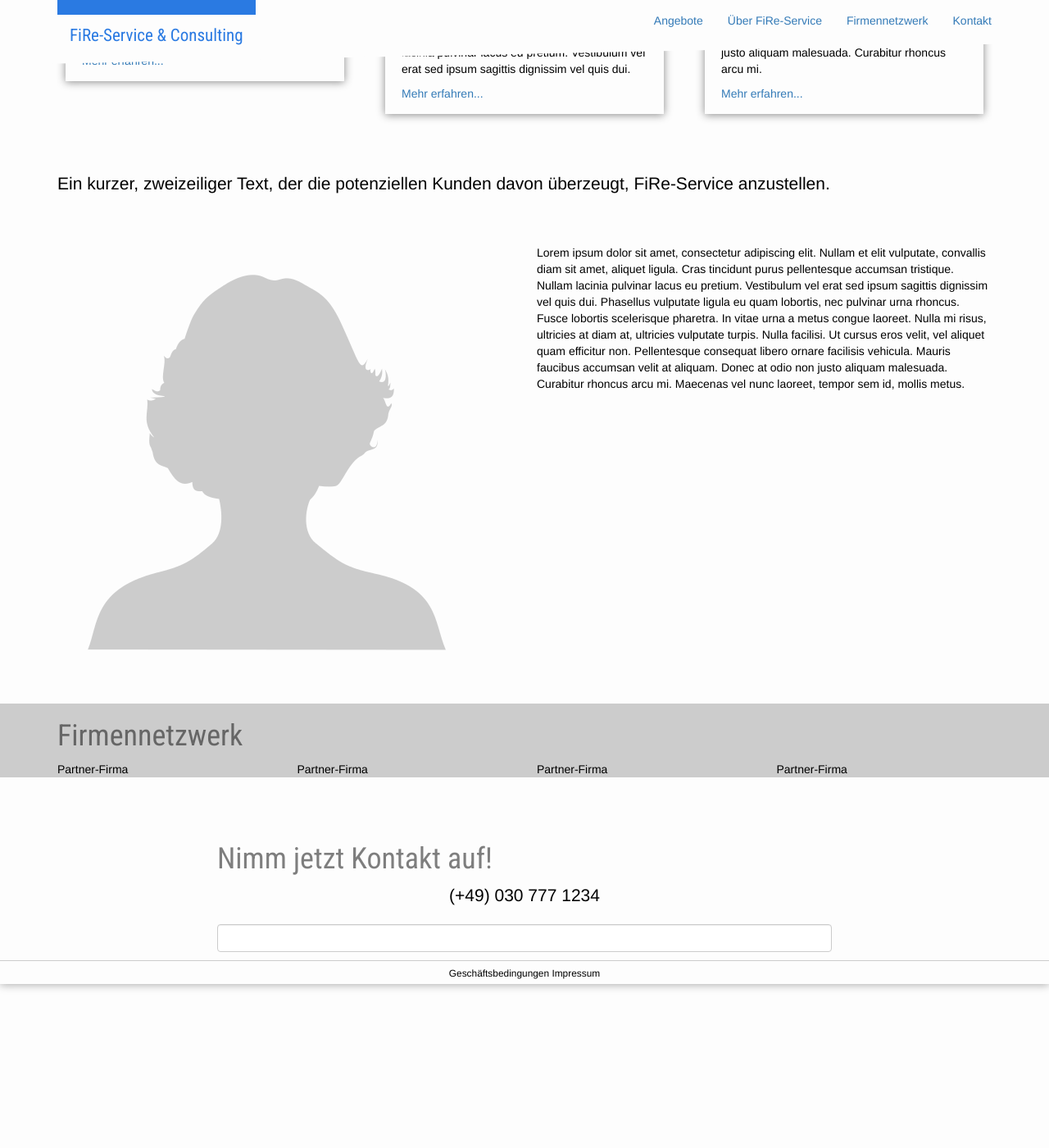
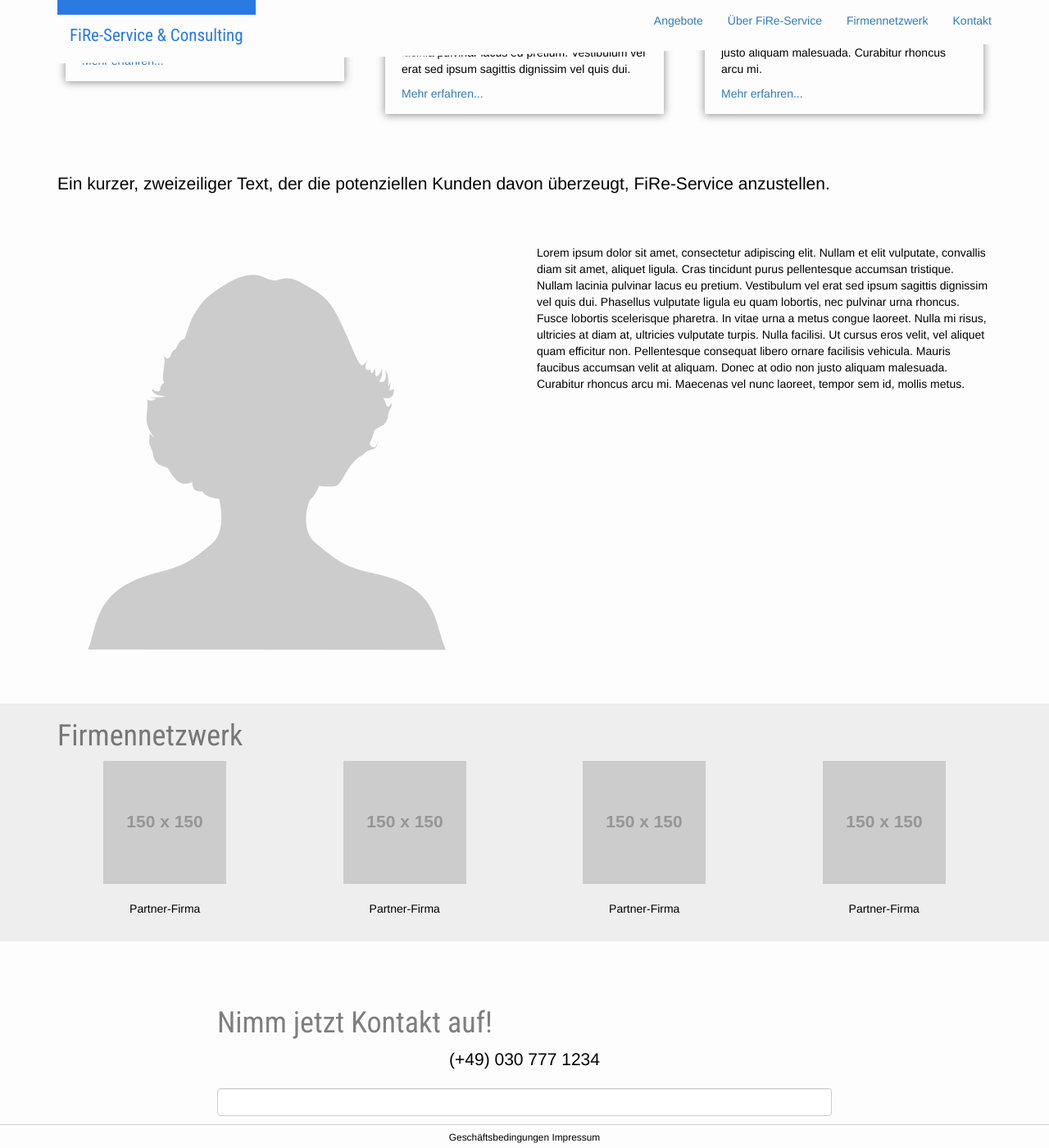
Before and after one commit to samlawski/fire-service, a Jekyll site: the page built from index.html, in a window 1280 px wide and 1400 px high, scrolled down 643 px. Shown: the whole window at 82% size. Built offline with Jekyll 4.4.1, drawn with Linux system fonts in a browser that asks for light colours.

Commit message:
Update netwerk styling and add placeholders

```diff
--- a/_sass/_frontpage.scss
+++ b/_sass/_frontpage.scss
@@ -15,5 +15,10 @@
 }
 
 #netzwerk {
-  background-color: #ccc;
+  background-color: #eee;
+  padding-bottom: 30px;
+
+  img {
+    margin: auto;
+  }
 }
--- a/_sass/_layout.scss
+++ b/_sass/_layout.scss
@@ -24,9 +24,9 @@ nav.navbar-fixed-top.navbar {
   .nav-bottom {
     margin-top: -1px;
     width: 100%;
-  	height: 0;
-  	border-top: 30px solid $background-color;
-  	border-right: 1440px solid transparent;
+    height: 0;
+    border-top: 30px solid $background-color;
+    border-right: 1440px solid transparent;
   }
 }
 .navbar-toggle .icon-bar {
--- a/index.html
+++ b/index.html
@@ -73,22 +73,26 @@ layout: frontpage
     <h1>Firmennetzwerk</h1>
     <div class="row">
       <div class="col-xs-12 col-sm-6 col-md-3">
-        <section class="netzwerk">
+        <section class="netzwerk text-center">
+          <img class="img-responsive" src="http://placehold.it/150?text=Platzhalter" /><br>
           Partner-Firma
         </section><!-- / netzwerk -->
       </div><!-- / col -->
       <div class="col-xs-12 col-sm-6 col-md-3">
-        <section class="netzwerk">
+        <section class="netzwerk text-center">
+          <img class="img-responsive" src="http://placehold.it/150?text=Platzhalter" /><br>
           Partner-Firma
         </section><!-- / netzwerk -->
       </div><!-- / col -->
       <div class="col-xs-12 col-sm-6 col-md-3">
-        <section class="netzwerk">
+        <section class="netzwerk text-center">
+          <img class="img-responsive" src="http://placehold.it/150?text=Platzhalter" /><br>
           Partner-Firma
         </section><!-- / netzwerk -->
       </div><!-- / col -->
       <div class="col-xs-12 col-sm-6 col-md-3">
-        <section class="netzwerk">
+        <section class="netzwerk text-center">
+          <img class="img-responsive" src="http://placehold.it/150?text=Platzhalter" /><br>
           Partner-Firma
         </section><!-- / netzwerk -->
       </div><!-- / col -->
```
